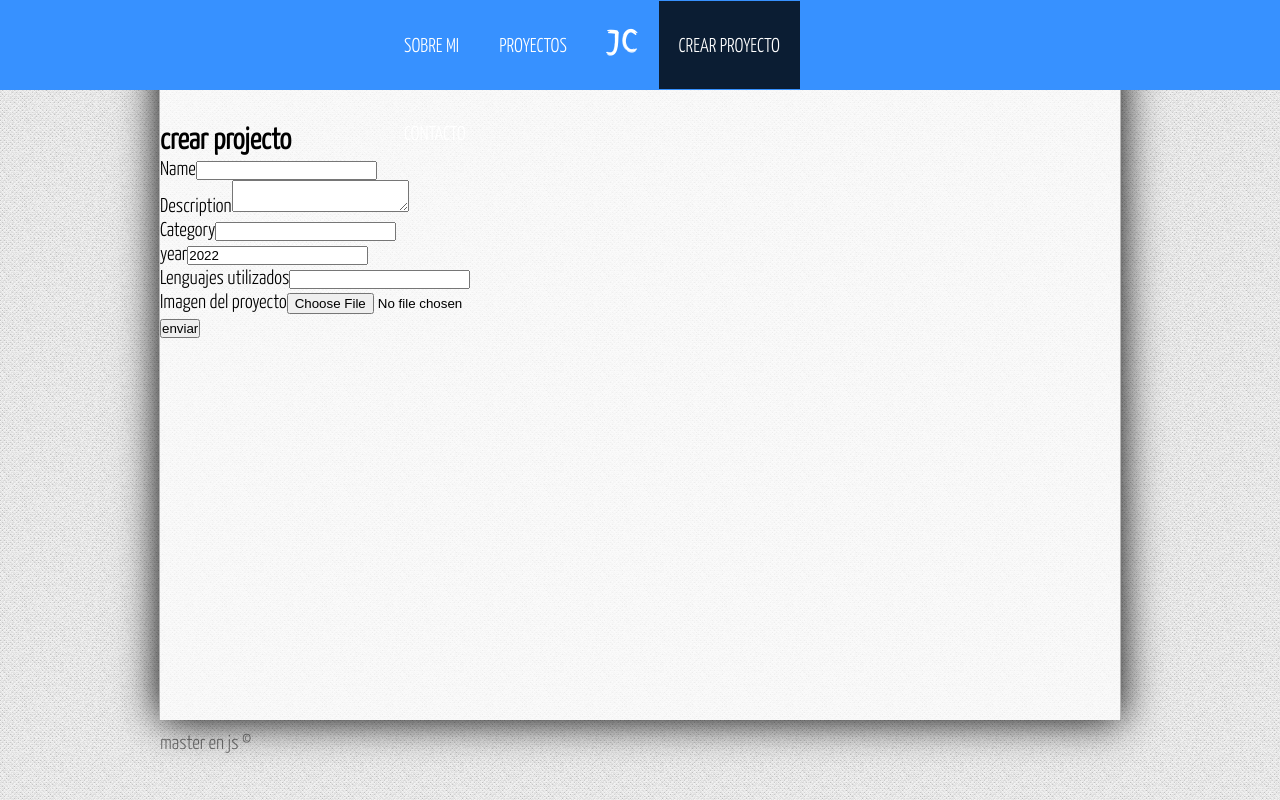
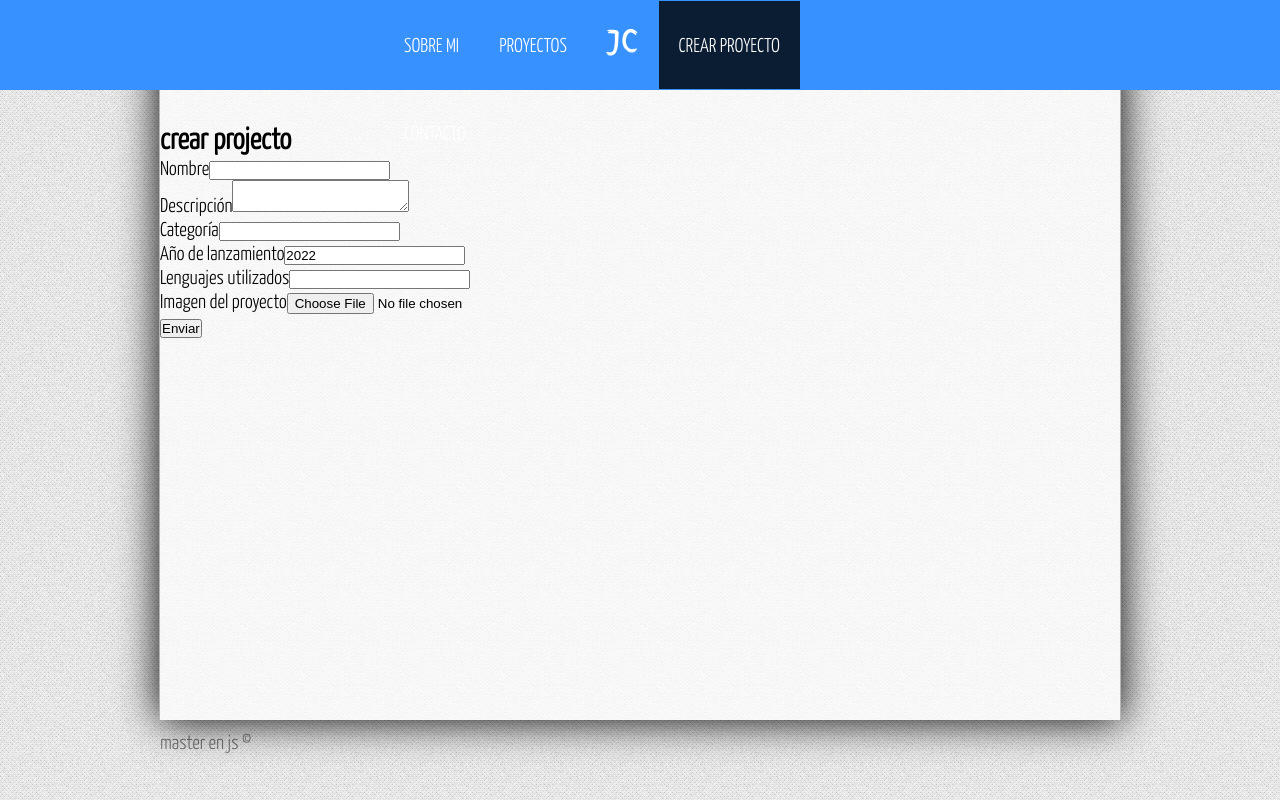
Before and after one commit to Juan-Camilo-Suarez/angular-nodejs, an Angular app in the folder proyecto-angular/: page /crear-proyecto in a window 1280 px wide. Built offline with nearby package versions, Linux system fonts and the light colour scheme.

Commit message:
form to create a new project

```diff
--- a/proyecto-angular/src/app/components/create/create.component.html
+++ b/proyecto-angular/src/app/components/create/create.component.html
@@ -1,34 +1,41 @@
-<div id="container">
+<div class="container" *ngIf="project">
+	<h2>{{title}}</h2>
 
+	<form #projectForm="ngForm" (ngSubmit)="onSubmit(projectForm)">
+		<p>
+			<label for="name">Nombre</label>
+			<input type="text" name="name" #name="ngModel" [(ngModel)]="project.name" />
 
-<h2>{{ title }}</h2>
-
-
-<form #projectForm="ngForm"  (ngSubmit)="onSubmit(projectForm)" ></form>
+		</p>
 
 		<p>
-        <label for="name">Name</label>
-        <input type="text" name="name" #name="ngModel" [(ngModel)]="project.name" >
+			<label for="description">Descripción</label>
+			<textarea name="description" #description="ngModel" [(ngModel)]="project.description"></textarea>
+
 		</p>
+
 		<p>
-        <label for="description">Description</label>
-        <textarea name="description" #description="ngModel" [(ngModel)]="project.description" > </textarea>
+			<label for="category">Categoría</label>
+			<input type="text" name="category" #category="ngModel" [(ngModel)]="project.category" />
+
 		</p>
+
 		<p>
-        <label for="category">Category</label>
-        <input type="text" name="category" #category="ngModel" [(ngModel)]="project.category" >
+			<label for="year">Año de lanzamiento</label>
+			<input type="number" name="year" #year="ngModel" [(ngModel)]="project.year" />
 		</p>
-    <p>
-        <label for="year">year</label>
-        <input type="number" name="year" #year="ngModel" [(ngModel)]="project.year" >
-    </p>
+
 		<p>
 			<label for="langs">Lenguajes utilizados</label>
-        <input type="text" name="langs" #langs="ngModel" [(ngModel)]="project.langs" />
+			<input type="text" name="langs" #langs="ngModel" [(ngModel)]="project.langs"  />
+
 		</p>
+
 		<p>
 			<label for="image">Imagen del proyecto</label>
 			<input type="file" name="image" placeholder="Subir imagen"/>
 		</p>
-    <input type="submit" value="enviar">
+
+		<input type="submit" value="Enviar"  />
+	</form>
 </div>
--- a/proyecto-angular/src/app/components/create/create.component.ts
+++ b/proyecto-angular/src/app/components/create/create.component.ts
@@ -1,4 +1,5 @@
 import { Component, OnInit } from '@angular/core';
+import { Form } from '@angular/forms';
 //impottar el modelo
 import { Project } from 'src/app/models/project';
 //importar el servicio
@@ -25,7 +26,8 @@ export class CreateComponent implements OnInit {
 
   ngOnInit(): void {
   }
-  onSubmit(form: any){
+  onSubmit(form:any){
+    console.log(this.project);
 
 
   }
```
Lines whose indentation alone changed are shown as unchanged.
